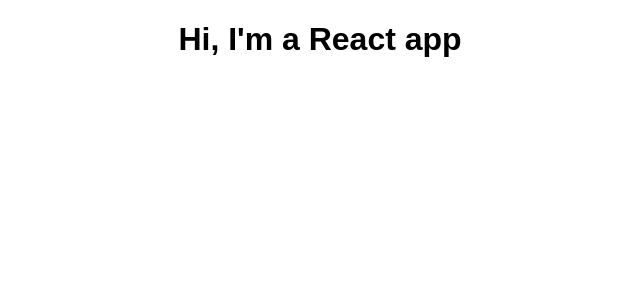
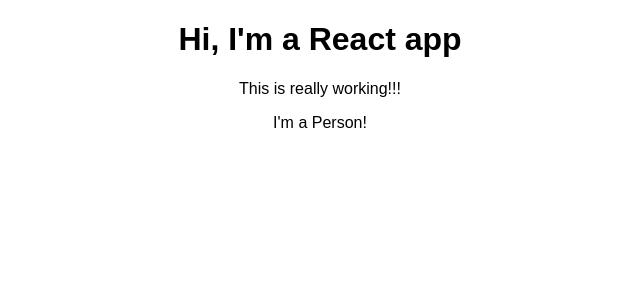
Before and after one commit to LaloCo/LearningReact, a React (Create React App) app: page / in a window 1280 px wide. Shown: the top 300 px of the page, without its empty margins (320-960 px from the left). Built offline with nearby package versions, Linux system fonts and the light colour scheme.

Commit message:
Create a first component

```diff
--- a/src/App.js
+++ b/src/App.js
@@ -1,11 +1,14 @@
 import React, { Component } from 'react';
 import './App.css';
+import Person from './Person/Person';
 
 class App extends Component {
   render() {
     return (
       <div className="App">
         <h1>Hi, I'm a React app</h1>
+        <p>This is really working!!!</p>
+        <Person />
       </div>
     );
   }
--- /dev/null
+++ b/src/Person/Person.js
@@ -0,0 +1,5 @@
+import React from 'react';
+
+const person = () => <p>I'm a Person!</p>;
+
+export default person;
```
